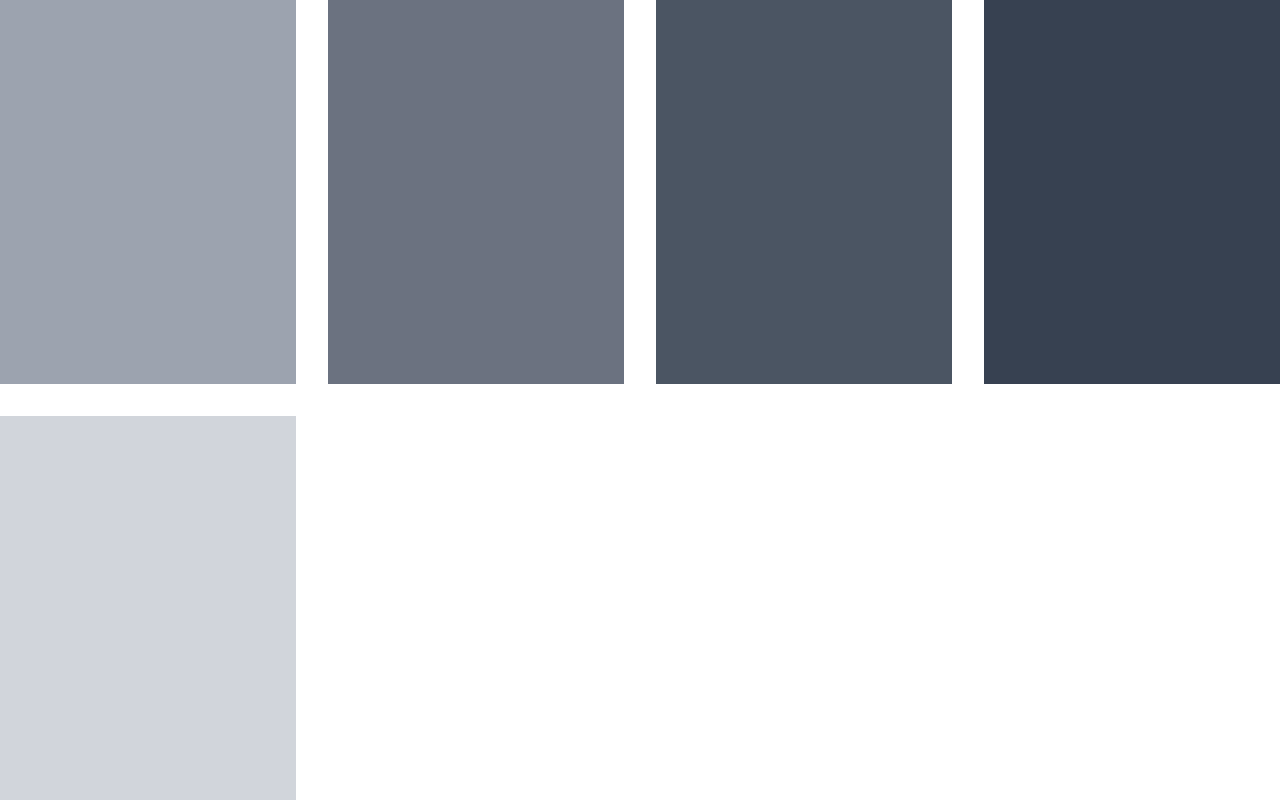
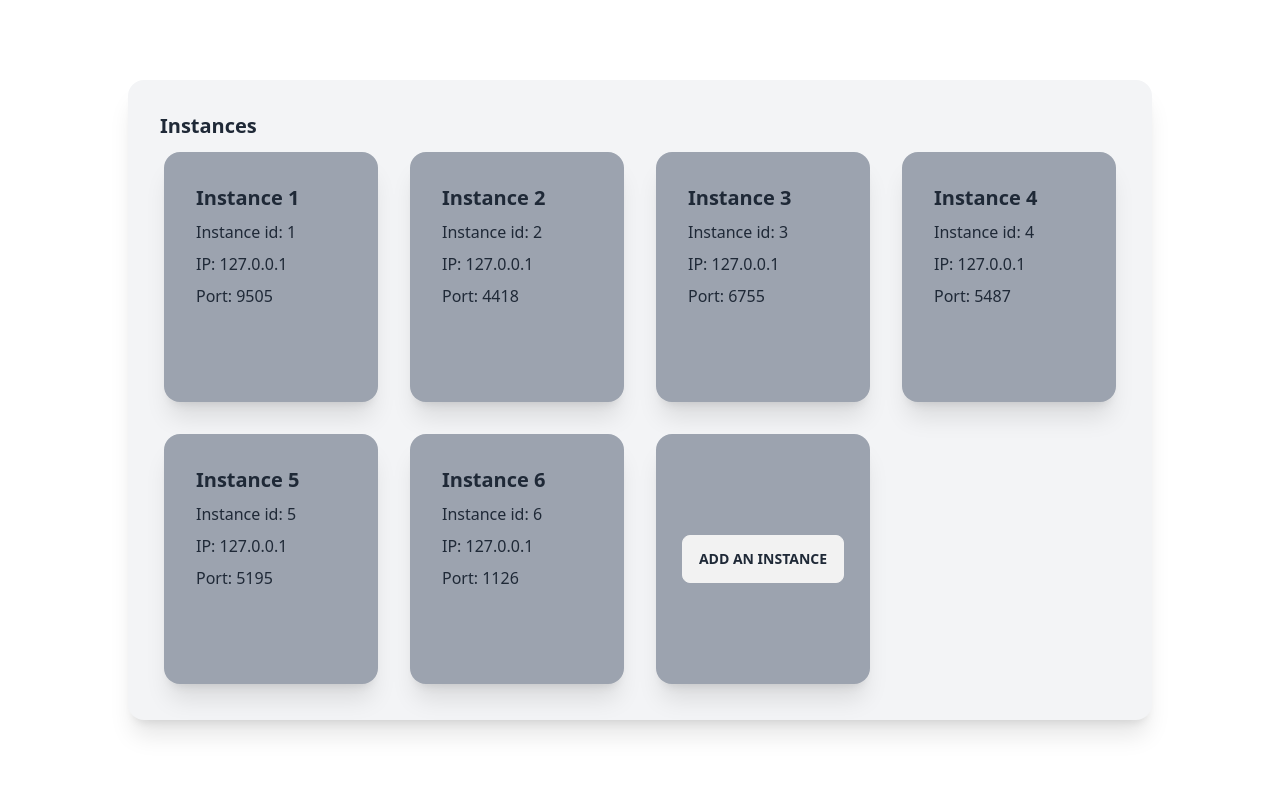
Before and after one commit to Raft-Community/Frontend, a Next.js app: page /instances in a window 1280 px wide. Built offline with nearby package versions, Linux system fonts and the light colour scheme.

Commit message:
feat: instances full page

```diff
--- a/app/instances/page.tsx
+++ b/app/instances/page.tsx
@@ -1,4 +1,46 @@
+'use client';
+
 import Head from 'next/head';
+import Link from 'next/link';
+
+function InstanceCard({
+  name,
+  id,
+}: {
+  name: string;
+  id: string;
+}) {
+  return (
+      <div className="card bg-gray-400 shadow-xl">
+        <Link href={`/home?id=${id}`} className='h-full'>
+          <div className="card-body">
+            <h1 className="card-title">{name}</h1>
+            <p className="card-text">Instance id: {id}</p>
+            <p className="card-text">IP: 127.0.0.1</p>
+            <p className="card-text">Port: {Math.floor(Math.random() * 9000) + 1000}</p>
+          </div>
+        </Link>
+      </div>
+  );
+}
+
+function AddInstance() {
+  return (
+    <div className="card bg-gray-400 shadow-xl flex justify-center items-center">
+      <button className="btn" onClick={()=>(window as any).addInstance.showModal()}>Add an instance</button>
+      <dialog id="addInstance" className="modal">
+        <form method="dialog" className="modal-box">
+          <button className="btn btn-sm btn-circle btn-ghost absolute right-2 top-2">✕</button>
+          <h3 className="font-bold text-lg">Add an Instance Here</h3>
+          <p className="py-4">Comming soon...</p>
+          <div className="modal-action">
+            <button className="btn" type="submit">Submit</button>
+          </div>
+        </form>
+      </dialog>
+    </div>
+);
+}
 
 export default function Instances() {
   return (
@@ -7,13 +49,21 @@ export default function Instances() {
         <title>Instances</title>
       </Head>
 
-      <div className="h-screen w-screen grid grid-cols-4 gap-8">
-        <div className="bg-gray-400"></div>
-        <div className="bg-gray-500"></div>
-        <div className="bg-gray-600"></div>
-        <div className="bg-gray-700"></div>
-        <div className="bg-gray-300"></div>
+      <div className="card h-4/5 w-4/5 bg-gray-100 shadow-xl">
+        <div className="card-body">
+          <h1 className="card-title">Instances</h1>
+          <div className="h-full w-full grid grid-cols-4 gap-8 p-1">
+            <InstanceCard name="Instance 1" id="1" />
+            <InstanceCard name="Instance 2" id="2" />
+            <InstanceCard name="Instance 3" id="3" />
+            <InstanceCard name="Instance 4" id="4" />
+            <InstanceCard name="Instance 5" id="5" />
+            <InstanceCard name="Instance 6" id="6" />
+            <AddInstance />
+          </div>
+        </div>
       </div>
+
     </>
   );
 }
--- a/app/layout.tsx
+++ b/app/layout.tsx
@@ -12,7 +12,9 @@ export default function RootLayout({
 }) {
   return (
     <html lang="en">
-      <body>{children}</body>
+      <body className='h-screen w-screen flex justify-center items-center'>
+        {children}
+      </body>
     </html>
   )
 }
--- a/app/page.tsx
+++ b/app/page.tsx
@@ -3,7 +3,7 @@ import Link from 'next/link';
 export default function Home() {
   return (
     <>
-      <div className="h-screen w-screen flex">
+      <div className="h-screen w-screen flex justify-center items-center">
         <Link href="/instances">
           <button className="bg-blue-500 hover:bg-blue-700 text-white font-bold py-2 px-4 rounded">
             Instances
--- a/package.json
+++ b/package.json
@@ -13,6 +13,7 @@
     "@types/react": "18.2.8",
     "@types/react-dom": "18.2.4",
     "autoprefixer": "10.4.14",
+    "daisyui": "^3.0.3",
     "eslint": "8.42.0",
     "eslint-config-next": "13.4.4",
     "next": "13.4.4",
--- a/tailwind.config.js
+++ b/tailwind.config.js
@@ -14,5 +14,5 @@ module.exports = {
       },
     },
   },
-  plugins: [],
+  plugins: [require("daisyui")],
 }
```
Also changed, not shown: 1 other file (tests, documents, lock files or other folders).
